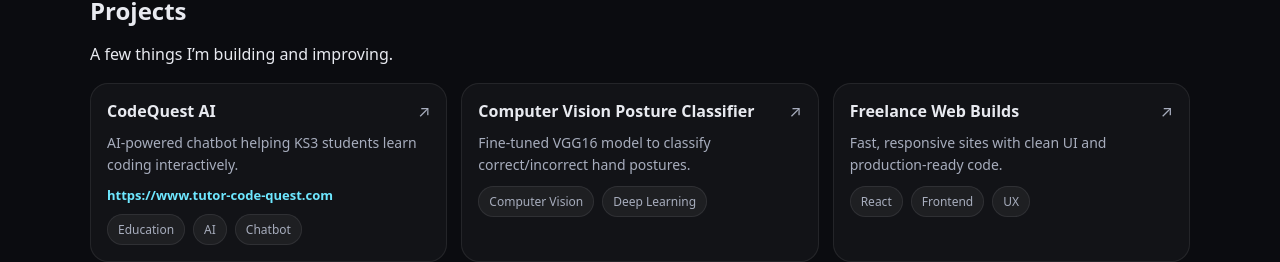
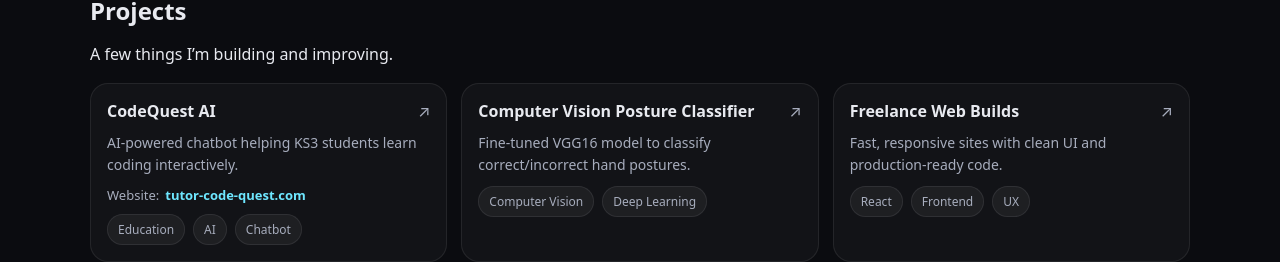
Before and after one commit to SOL7JJ/jjai-site, a React (Vite) app: page / in a window 1280 px wide. Shown: the part 540-802 px from the top of the page. Built offline with nearby package versions, Linux system fonts and the light colour scheme.

Commit message:
Add explicit website row for CodeQuest project

```diff
--- a/src/App.jsx
+++ b/src/App.jsx
@@ -13,6 +13,7 @@ const projects = [
     description: "AI-powered chatbot helping KS3 students learn coding interactively.",
     tags: ["Education", "AI", "Chatbot"],
     link: "https://www.tutor-code-quest.com",
+    website: "tutor-code-quest.com",
   },
   {
     title: "Computer Vision Posture Classifier",
@@ -112,7 +113,12 @@ export default function App() {
                   <span className="arrow">↗</span>
                 </div>
                 <p className="project-desc">{p.description}</p>
-                {p.link.startsWith("http") && <span className="project-link">{p.link}</span>}
+                {p.website && (
+                  <div className="project-link-row">
+                    <span className="project-link-label">Website:</span>
+                    <span className="project-link">{p.website}</span>
+                  </div>
+                )}
                 <div className="tagrow">
                   {p.tags.map((t) => <Badge key={t}>{t}</Badge>)}
                 </div>
--- a/src/styles.css
+++ b/src/styles.css
@@ -132,6 +132,15 @@ h1{ margin:0; font-size: clamp(34px, 4vw, 54px); line-height: 1.05; letter-spaci
 .project h3{ margin:0; font-size: 16px; }
 .arrow{ color: var(--muted); }
 .project-desc{ margin:0; color: var(--muted); line-height: 1.55; font-size: 14px; }
+.project-link-row{
+  display:flex;
+  gap:6px;
+  align-items:center;
+}
+.project-link-label{
+  font-size: 13px;
+  color: var(--muted);
+}
 .project-link{
   font-size: 13px;
   font-weight: 600;
```
